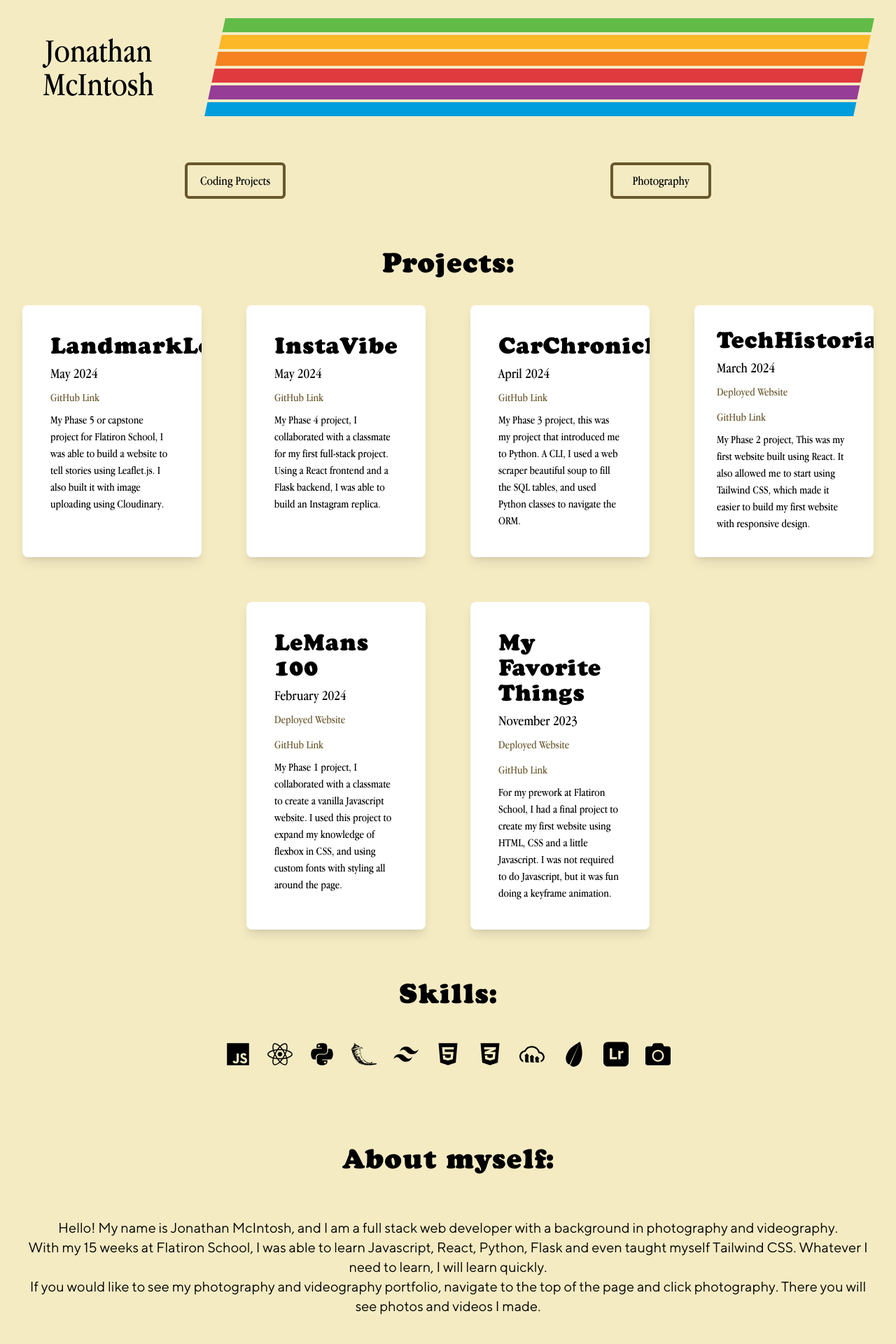
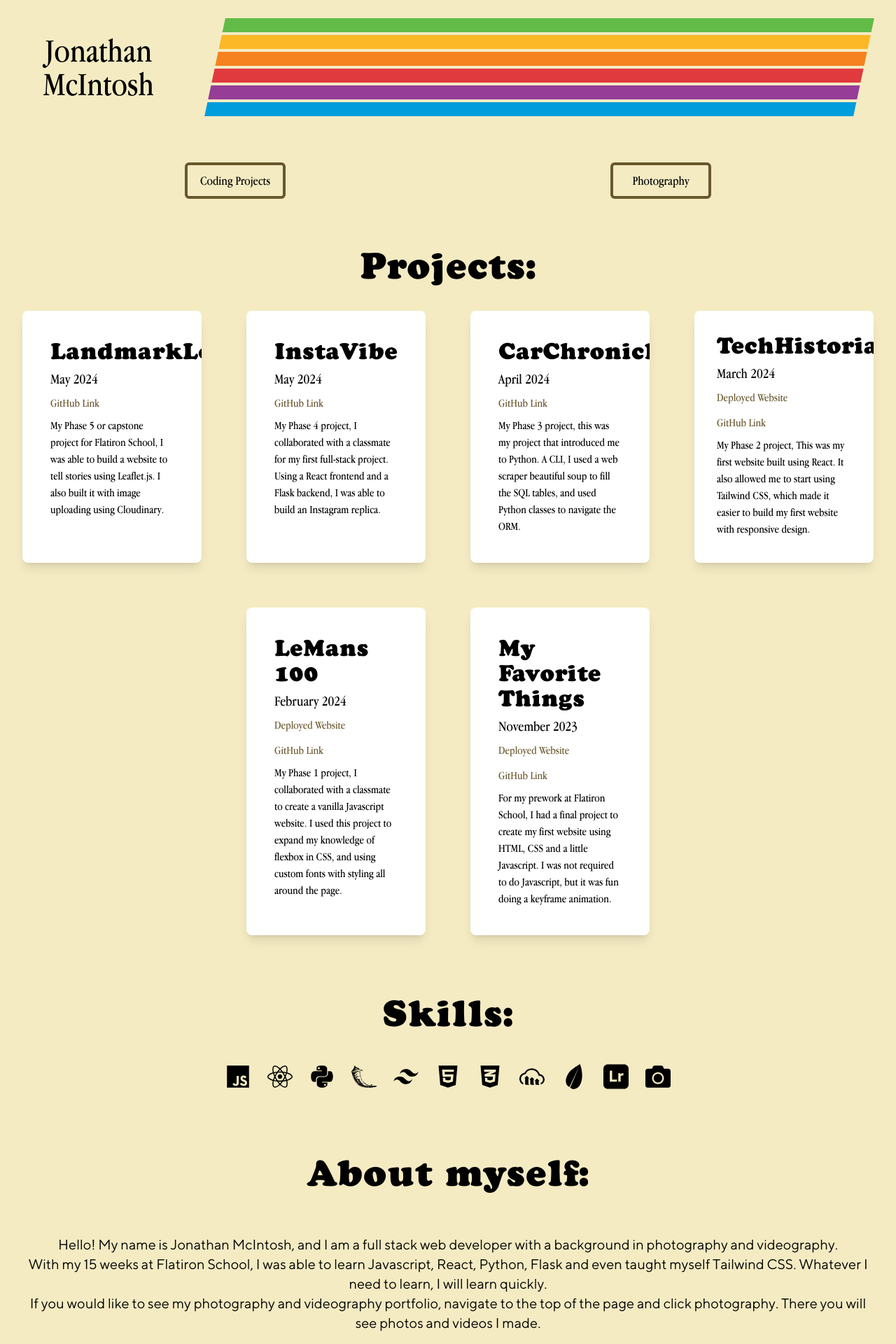
Before and after one commit to Whoami-Voyager/Personal_Website, a React (Vite) app: page / in a window 1280 px wide. Shown: the top 1920 px of the page at 70% size. Built offline with nearby package versions, Linux system fonts and the light colour scheme.

Commit message:
got the text right

```diff
--- a/src/Components/About.jsx
+++ b/src/Components/About.jsx
@@ -24,11 +24,11 @@ function About() {
                 <Link className="text-lg p-2 w-36 hover:text-terminalGreen hover:border-black hover:bg-black hover:scale-105 transition transform duration-100 border-4 border-appleAccent rounded-md text-center m-2" to="/photography">Photography</Link>
             </nav>
             <div className="font-ThinkDifferent bg-appleBeige">
-                <h2 className="font-Cooper text-center p-8 text-xl lg:text-4xl bg-appleBeige select-none">Projects:</h2>
+                <h2 className="font-Cooper text-center p-8 text-3xl md:text-4xl lg:text-5xl bg-appleBeige select-none">Projects:</h2>
                 <ProjectCard />
             </div>
             <div className="font-ThinkDifferent bg-appleBeige p-8">
-                <h2 className="font-Cooper text-center p-8 text-xl lg:text-4xl bg-appleBeige select-none">Skills:</h2>
+                <h2 className="font-Cooper text-center p-8 pt-12 text-3xl md:text-4xl lg:text-5xl bg-appleBeige select-none">Skills:</h2>
                 <div className="flex flex-wrap justify-center gap-6 p-4 text-4xl">
                     <IoLogoJavascript />
                     <FaReact />
@@ -43,7 +43,7 @@ function About() {
                     <FaCamera />
                 </div>
             </div>
-            <h1 className="font-Cooper text-center p-8 text-xl md:pt-16 lg:text-4xl bg-appleBeige select-none">About myself:</h1>
+            <h2 className="font-Cooper text-center p-8 pt-12 text-3xl md:text-4xl lg:text-5xl bg-appleBeige select-none">About myself:</h2>
             <div className="flex flex-col text-center items-center gap-4 lg:gap-12 bg-appleBeige">
                 <p className="p-8 text-xl font-ttNorms">
                     Hello! My name is Jonathan McIntosh, and I am a full stack web developer with a background in photography and videography.<br />
```
